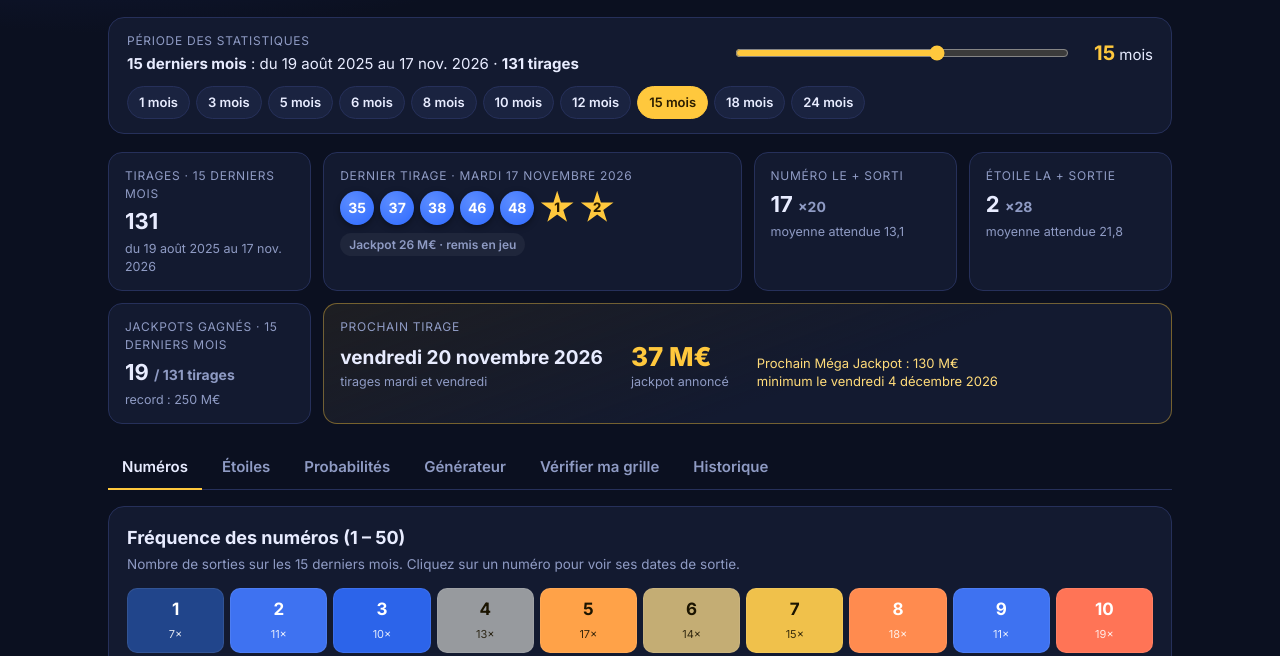
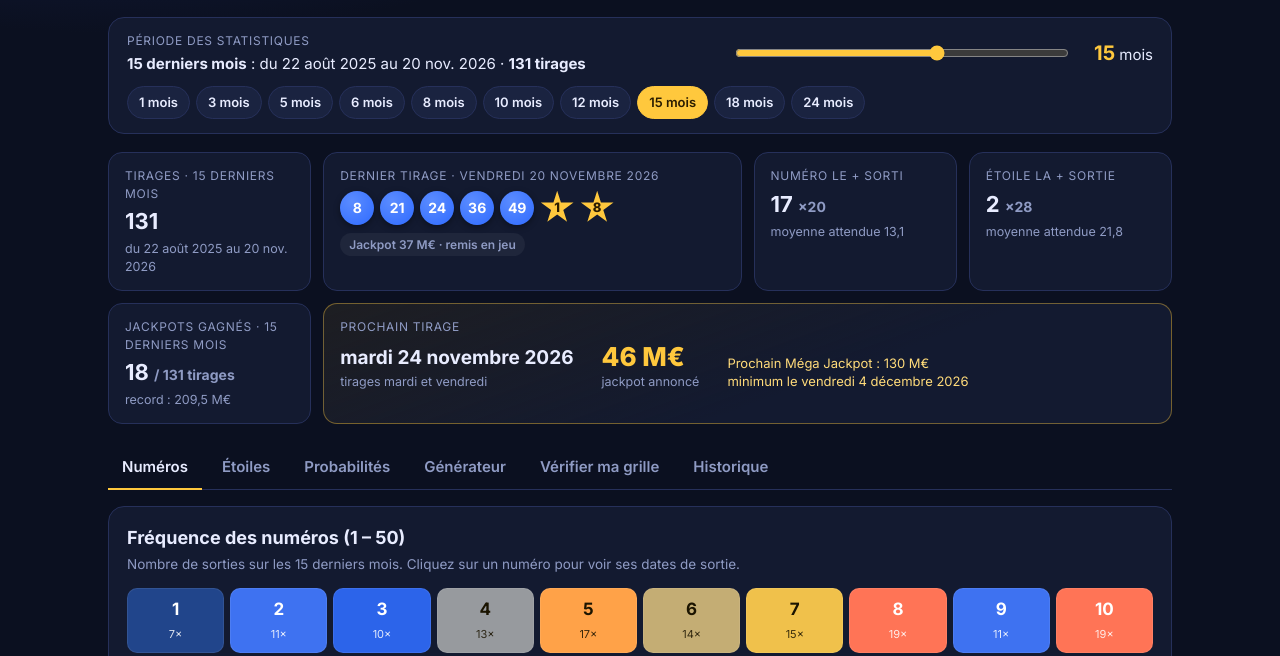
Before and after one commit to Juan-Kand/euromillions-stat, a plain HTML site: page index.html in a window 1280 px wide. Shown: the part 93-749 px from the top of the page. Drawn offline with Linux system fonts and the light colour scheme.

Commit message:
Tirage du 20/11/2026
Co-Authored-By: Claude Sonnet 5.5 <noreply@anthropic.com>
Claude-Session: https://claude.ai/code/session_01E81rozEKQEnaDc7crzbk8y

```diff
--- a/index.html
+++ b/index.html
@@ -231,8 +231,7 @@ footer a{color:var(--blue2)}
 </div>
 
 <script>
-const RAW=`2024-11-19 4 13 20 28 49 | 7 12 | 167885088 R
-2024-11-22 10 11 12 29 31 | 8 11 | 194669133 R
+const RAW=`2024-11-22 10 11 12 29 31 | 8 11 | 194669133 R
 2024-11-26 7 11 25 31 40 | 9 12 | 212448937 G
 2024-11-29 8 17 18 29 43 | 5 9 | 17000000 R
 2024-12-03 23 25 34 46 47 | 6 8 | 27018617 R
@@ -439,11 +438,12 @@ const RAW=`2024-11-19 4 13 20 28 49 | 7 12 | 167885088 R
 2026-11-06 7 13 37 47 49 | 7 11 | 130000000 R
 2026-11-10 15 18 31 37 41 | 1 5 | 141899445 G
 2026-11-13 16 27 32 41 45 | 2 12 | 17000000 R
-2026-11-17 35 37 38 46 48 | 1 2 | 26000000 R`;
+2026-11-17 35 37 38 46 48 | 1 2 | 26000000 R
+2026-11-20 8 21 24 36 49 | 1 8 | 37000000 R`;
 
 const ALLDRAWS=RAW.trim().split('\n').map(l=>{const[a,b,c]=l.split('|');const p=a.trim().split(/\s+/);const j=(c||'').trim().split(/\s+/);return{date:p[0],n:p.slice(1).map(Number),s:b.trim().split(/\s+/).map(Number),jp:j[0]?+j[0]:null,won:j[1]==='G'}}).sort((a,b)=>a.date.localeCompare(b.date));
 // Jackpot annoncé pour le prochain tirage (mis à jour automatiquement)
-const NEXT={date:'2026-11-20',jp:37000000,note:'Prochain Méga Jackpot : 130 M€ minimum le vendredi 4 décembre 2026'};
+const NEXT={date:'2026-11-24',jp:46000000,note:'Prochain Méga Jackpot : 130 M€ minimum le vendredi 4 décembre 2026'};
 const MAXM=24,DEFM=15;
 const LASTDATE=ALLDRAWS[ALLDRAWS.length-1].date;
 function cutoff(m){const d=new Date(LASTDATE+'T12:00:00');d.setMonth(d.getMonth()-m);return d.toISOString().slice(0,10)}
```
